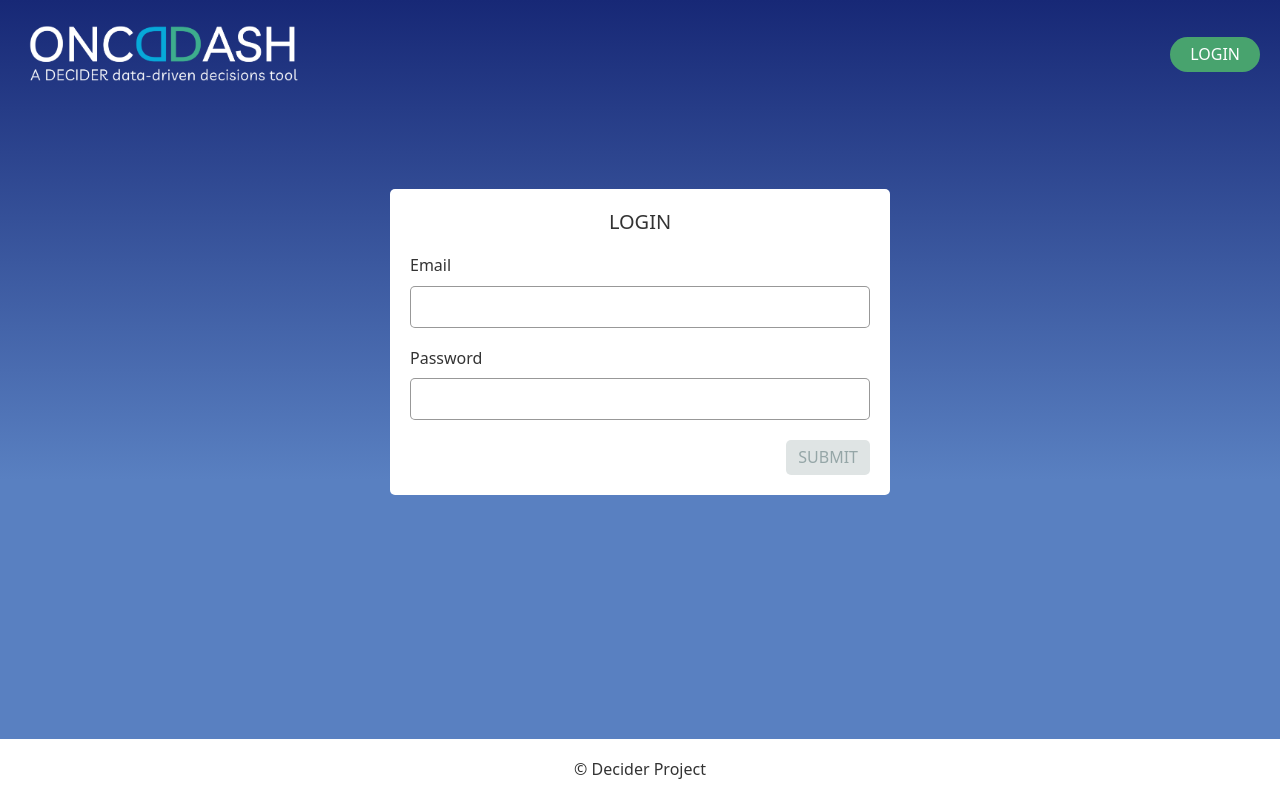
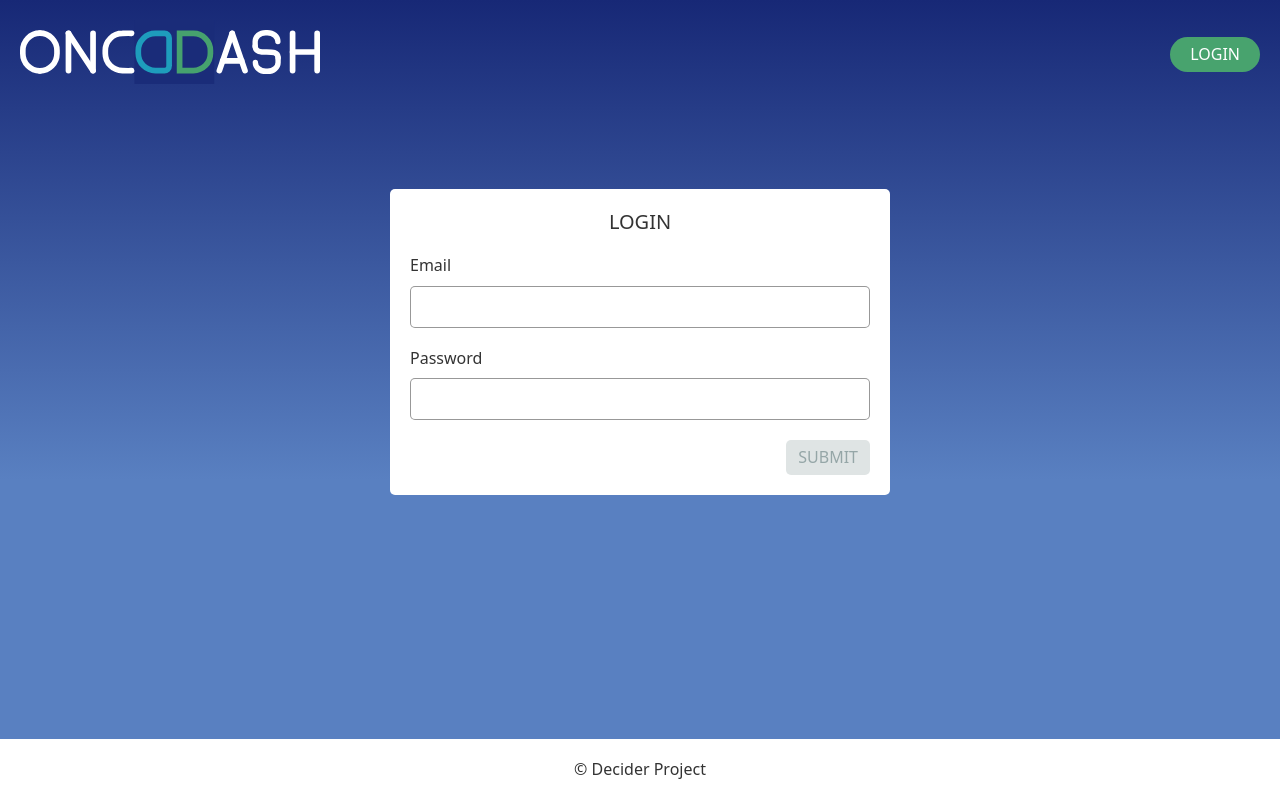
Before and after one commit to oncodash/oncodash, a Vue app in the folder frontend/: page /login in a window 1280 px wide. Built offline with nearby package versions, Linux system fonts and the light colour scheme; what @canvasjs/vue-stockcharts would draw is missing.

Commit message:
Change the logo

```diff
--- a/frontend/src/components/AppHeader.vue
+++ b/frontend/src/components/AppHeader.vue
@@ -2,9 +2,10 @@
   <header>
     <RouterLink :to="{ name: 'PatientsListPage' }" v-slot="{ navigate }">
       <img
-        src="/oncodash-logo.png"
+        src="/oncodash-logo.svg"
         alt="The logo of Oncodash"
         height="64"
+        width="300"
         @click="navigate">
     </RouterLink>
     <RouterLink v-if="!isLoggedIn" :to="{ name: 'LoginPage' }" v-slot="{ navigate }">
```
Also changed, not shown: frontend/src/public/oncodash-logo.svg (added).
